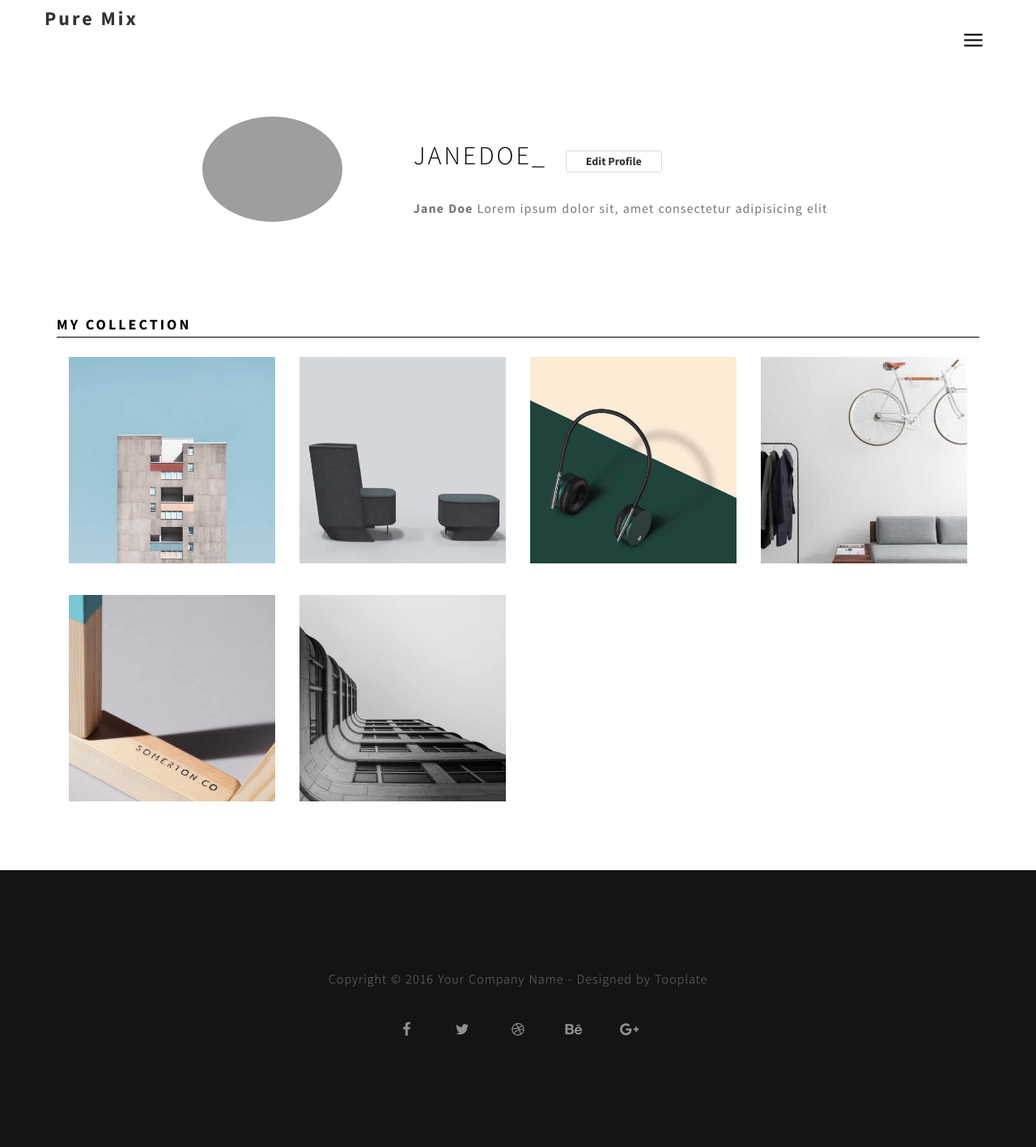
After one commit to doansonlam/KanKook-by-The-Kooks, a PHP site: page /profile-page.html in a window 1280 px wide. The commit adds this page. Shown: the whole page at 81% size. Run offline with PHP 8.4, Linux system fonts and the light colour scheme; some libraries are stand-ins or nearby versions; some web fonts are replaced; grey boxes are pictures that could not be loaded.

Commit message:
Modified Style, Index

```diff
--- a/css/style.css
+++ b/css/style.css
@@ -627,11 +627,36 @@ a.icon {
   padding-top: 14px;
 }
 .project-button{
-  background-color: #000;
-  width: 100px;
-  height: 100px;
+  text-align: center;
+  background-color:  #555555;
+  width: 200px;
+  height: 50px;
   color:white;
+  text-decoration: none;
+  border: 0 solid;
+  box-shadow: inset 0 0 20px black(255, 255, 255, 0);
+  outline: 1px solid;
+  outline-color: black(255, 255, 255, .5);
+  outline-offset: 0px;
+  text-shadow: none;
+  transition: all 1250ms cubic-bezier(0.19, 1, 0.22, 1);
 }
+
+  .project-button:hover {
+    border: 1px solid;
+    box-shadow: inset 0 0 20px rgba(255, 255, 255, .5), 0 0 20px rgba(255, 255, 255, .2);
+    outline-color: black;
+    outline-offset: 10px;
+  }
+
+
+
+.direction{
+  border-bottom: 1px solid #000;
+  padding-bottom: 5px;
+  text-transform: uppercase;
+}
+
 /* about section styles
 /* ========================================== */
 #about {
@@ -746,7 +771,7 @@ a.icon {
 /* ========================================== */
 #contact {
   padding-top: 5rem;
-  padding-bottom: 0rem;
+  padding-bottom: 5rem;
 }
 
 #contact .fa {
@@ -798,7 +823,8 @@ a.icon {
 }
 
 .contact-submit {
-	width: 50%;
+  float: right;
+	width: 30%;
 }
 
 #contact .col-md-4 {
@@ -969,3 +995,132 @@ footer {
   line-height:40px;
   width:0px;
 }
+
+/* Profile-page */
+
+:root {
+  font-size: 10px;
+}
+
+*,
+*::before,
+*::after {
+  box-sizing: border-box;
+}
+
+img1 {
+  display: block;
+}
+
+.container1 {
+  max-width: 93.5rem;
+  margin: 0 auto;
+  padding: 0 2rem;
+}
+
+.btn {
+  display: inline-block;
+  font: inherit;
+  background: none;
+  border: none;
+  color: inherit;
+  padding: 0;
+  cursor: pointer;
+}
+
+.btn:focus {
+  outline: 0.5rem auto #4d90fe;
+}
+
+.visually-hidden {
+  position: absolute !important;
+  height: 1px;
+  width: 1px;
+  overflow: hidden;
+  clip: rect(1px, 1px, 1px, 1px);
+}
+
+/* Profile Section */
+
+.profile {
+  padding: 5rem 0;
+}
+
+.profile::after {
+  content: "";
+  display: block;
+  clear: both;
+}
+
+.profile-image {
+  float: left;
+  width: calc(33.333% - 1rem);
+  display: flex;
+  justify-content: center;
+  align-items: center;
+  margin-right: 3rem;
+}
+
+.profile-image img {
+  border-radius: 50%;
+}
+
+.profile-user-settings,
+.profile-stats,
+.profile-bio {
+  float: left;
+  width: calc(66.666% - 2rem);
+}
+
+.profile-user-settings {
+  margin-top: 1.1rem;
+}
+
+.profile-user-name {
+  display: inline-block;
+  font-size: 3.2rem;
+  font-weight: 300;
+}
+
+.profile-edit-btn {
+  font-size: 1.4rem;
+  line-height: 1.8;
+  border: 0.1rem solid #dbdbdb;
+  border-radius: 0.3rem;
+  padding: 0 2.4rem;
+  margin-left: 2rem;
+}
+
+.profile-settings-btn {
+  font-size: 2rem;
+  margin-left: 1rem;
+}
+
+.profile-stats {
+  margin-top: 2.3rem;
+}
+
+.profile-stats li {
+  display: inline-block;
+  font-size: 1.6rem;
+  line-height: 1.5;
+  margin-right: 4rem;
+  cursor: pointer;
+}
+
+.profile-stats li:last-of-type {
+  margin-right: 0;
+}
+
+.profile-bio {
+  font-size: 1.6rem;
+  font-weight: 400;
+  line-height: 1.5;
+  margin-top: 2.3rem;
+}
+
+.profile-real-name,
+.profile-stat-count,
+.profile-edit-btn {
+  font-weight: 600;
+}
--- /dev/null
+++ b/profile-page.html
@@ -0,0 +1,243 @@
+<!DOCTYPE html>
+<html lang="en">
+
+<head>
+    <!--
+
+Template 2082 Pure Mix
+
+http://www.tooplate.com/view/2082-pure-mix
+
+-->
+    <meta charset="utf-8">
+    <meta http-equiv="X-UA-Compatible" content="IE=Edge">
+    <meta name="viewport" content="width=device-width, initial-scale=1">
+    <meta name="keywords" content="">
+    <meta name="description" content="">
+
+    <!-- Site title
+   ================================================== -->
+    <title>Pure Mix - Single Project</title>
+
+    <!-- Bootstrap CSS
+   ================================================== -->
+    <link rel="stylesheet" href="css/bootstrap.min.css">
+
+    <!-- Animate CSS
+   ================================================== -->
+    <link rel="stylesheet" href="css/animate.min.css">
+
+    <!-- Font Icons CSS
+   ================================================== -->
+    <link rel="stylesheet" href="css/font-awesome.min.css">
+    <link rel="stylesheet" href="css/ionicons.min.css">
+
+    <!-- Main CSS
+   ================================================== -->
+    <link rel="stylesheet" href="css/style.css">
+
+    <!-- Google web font
+   ================================================== -->
+    <link href='https://fonts.googleapis.com/css?family=Source+Sans+Pro:400,700,300' rel='stylesheet' type='text/css'>
+
+</head>
+
+<body>
+
+
+    <!-- Preloader section
+================================================== -->
+    <div class="preloader">
+
+        <div class="sk-spinner sk-spinner-pulse"></div>
+
+    </div>
+
+
+    <!-- Navigation section
+================================================== -->
+    <div class="nav-container">
+        <nav class="nav-inner transparent">
+
+            <div class="navbar">
+                <div class="container">
+                    <div class="row">
+
+                        <div class="brand">
+                            <a href="index.html">Pure Mix</a>
+                        </div>
+
+                        <div class="navicon">
+                            <div class="menu-container">
+
+                                <div class="circle dark inline">
+                                    <i class="icon ion-navicon"></i>
+                                </div>
+
+                                <div class="list-menu">
+                                    <i class="icon ion-close-round close-iframe"></i>
+                                    <div class="intro-inner">
+                                        <ul id="nav-menu">
+                                            <li>
+                                                <a href="index.html">Home</a>
+                                            </li>
+                                            <li>
+                                                <a href="about.html">About</a>
+                                            </li>
+                                            <li>
+                                                <a href="blog.html">Blog</a>
+                                            </li>
+                                            <li>
+                                                <a href="contact.html">Contact</a>
+                                            </li>
+                                        </ul>
+                                    </div>
+                                </div>
+
+                            </div>
+                        </div>
+
+                    </div>
+                </div>
+            </div>
+
+        </nav>
+    </div>
+
+
+    <!-- Header section
+================================================== -->
+    <section id="profile-page">
+        <div class="wow fadeInUp container1" data-wow-delay="2s">
+
+            <div class="profile">
+
+                <div class="profile-image">
+
+                    <img src="https://images.unsplash.com/photo-1513721032312-6a18a42c8763?w=152&h=152&fit=crop&crop=faces" alt="" style="width: 60%; height: 60%;">
+
+                </div>
+
+                <div class="profile-user-settings">
+
+                    <h1 class="profile-user-name">janedoe_</h1>
+                    <button class="btn profile-edit-btn">Edit Profile</button>
+
+
+                </div>
+                <div class="profile-bio">
+
+                    <p>
+                          <span class="profile-real-name">Jane Doe</span> Lorem ipsum dolor sit, amet consectetur adipisicing elit</p>
+
+                </div>
+
+            </div>
+            <!-- End of profile section -->
+
+        </div>
+        <!-- End of container -->
+    </section>
+
+
+    <!-- Single Project section
+================================================== -->
+    <section id="single-project">
+        <div class="container">
+            <div class="row">
+
+
+
+                <div class="wow fadeInUp col-md-12" data-wow-delay="2.3s">
+                    <h1 class="direction"> My Collection </h1>
+                    <div class="wow fadeInUp" data-wow-delay="2.6s">
+                        <div class="iso-box-wrapper">
+
+                            <div class="iso-box  col-md-3 col-sm-6">
+                                <div class="portfolio-thumb">
+                                    <img src="images/portfolio-img1.jpg" class="img-responsive" alt="Portfolio">
+
+                                </div>
+                            </div>
+
+                            <div class="iso-box  col-md-3 col-sm-6">
+                                <div class="portfolio-thumb">
+                                    <img src="images/portfolio-img2.jpg" class="img-responsive" alt="Portfolio">
+                                </div>
+                            </div>
+
+                            <div class="iso-box  col-md-3 col-sm-6">
+                                <div class="portfolio-thumb">
+                                    <img src="images/portfolio-img3.jpg" class="img-responsive" alt="Portfolio">
+
+                                </div>
+                            </div>
+
+                            <div class="iso-box  col-md-3 col-sm-6">
+                                <div class="portfolio-thumb">
+                                    <img src="images/portfolio-img4.jpg" class="img-responsive" alt="Portfolio">
+                                </div>
+                            </div>
+
+                            <div class="iso-box  col-md-3 col-sm-6">
+                                <div class="portfolio-thumb">
+                                    <img src="images/portfolio-img5.jpg" class="img-responsive" alt="Portfolio">
+                                </div>
+                            </div>
+
+                            <div class="iso-box  col-md-3 col-sm-6">
+                                <div class="portfolio-thumb">
+                                    <img src="images/portfolio-img6.jpg" class="img-responsive" alt="Portfolio">
+                                </div>
+                            </div>
+
+                        </div>
+                    </div>
+                </div>
+            </div>
+        </div>
+    </section>
+
+
+    <!-- Footer section
+================================================== -->
+    <footer>
+        <div class="container">
+            <div class="row">
+
+                <div class="col-md-12 col-sm-12">
+                    <p class="wow fadeInUp" data-wow-delay="0.3s">Copyright © 2016 Your Company Name - Designed by Tooplate</p>
+                    <ul class="social-icon wow fadeInUp" data-wow-delay="0.6s">
+                        <li>
+                            <a href="#" class="fa fa-facebook"></a>
+                        </li>
+                        <li>
+                            <a href="#" class="fa fa-twitter"></a>
+                        </li>
+                        <li>
+                            <a href="#" class="fa fa-dribbble"></a>
+                        </li>
+                        <li>
+                            <a href="#" class="fa fa-behance"></a>
+                        </li>
+                        <li>
+                            <a href="#" class="fa fa-google-plus"></a>
+                        </li>
+                    </ul>
+                </div>
+
+            </div>
+        </div>
+    </footer>
+
+
+    <!-- Javascript
+================================================== -->
+    <script src="js/jquery.js"></script>
+    <script src="js/bootstrap.min.js"></script>
+    <script src="js/wow.min.js"></script>
+    <script src="js/custom.js"></script>
+
+</body>
+
+</html>
```
Also changed, not shown: index.html (+7 -7 lines), login.html (added, +175 -0 lines), recipe-page.html (renamed from single-project.html, +8 -3 lines), single-projectt.html (renamed from single-post.html).
